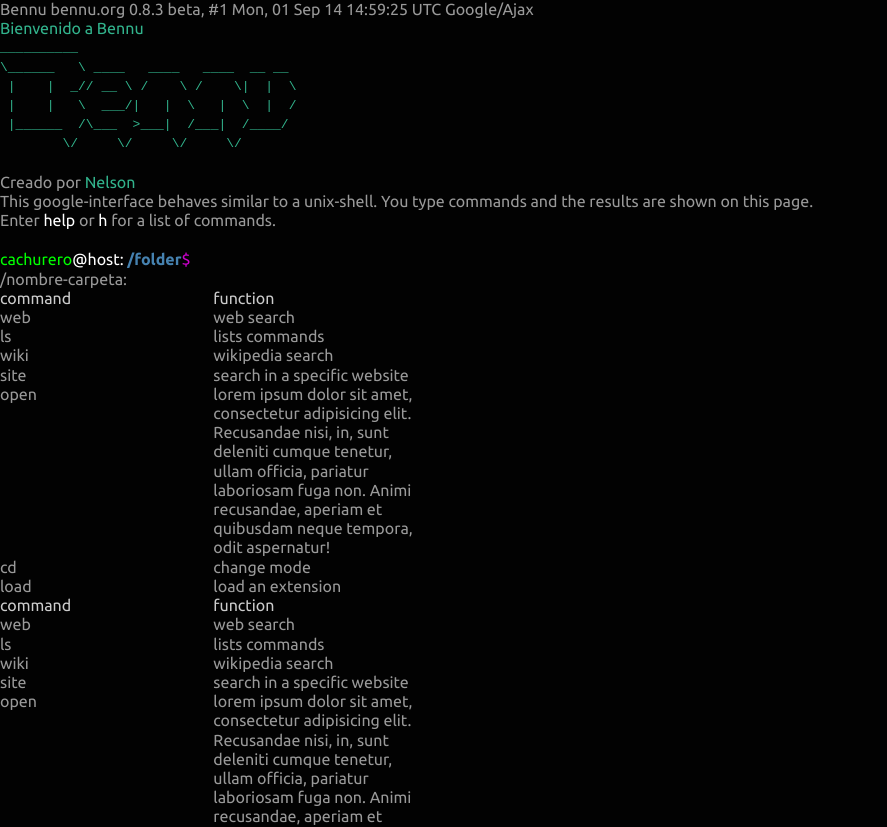
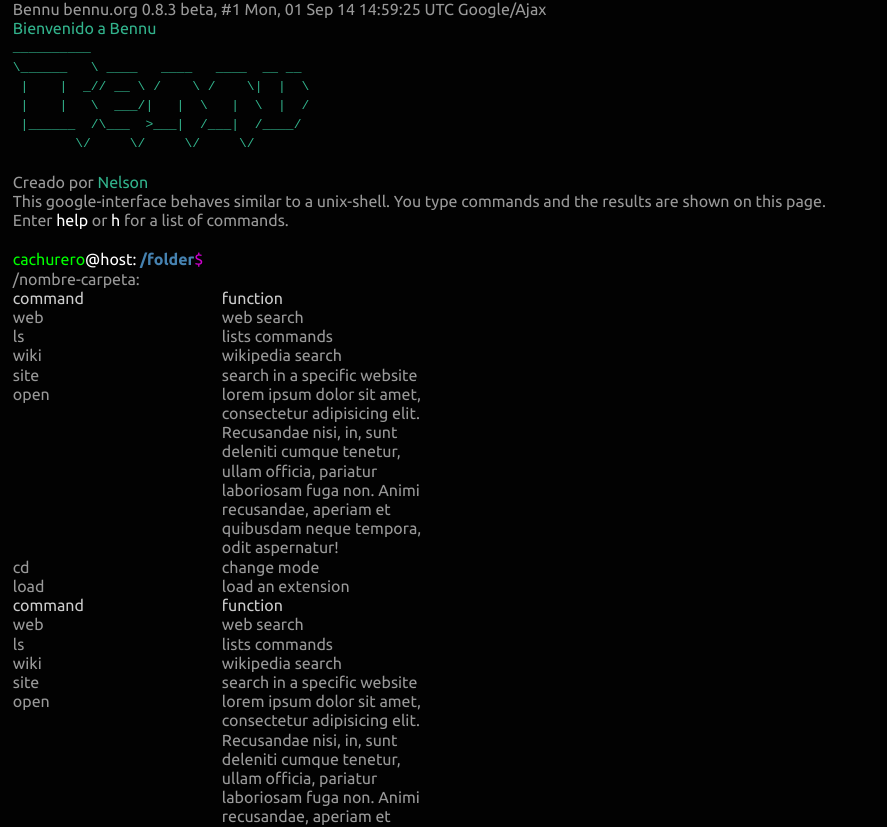
Before and after one commit to Bennu/bsh-css, a website: page index.html in a window 1280 px wide. Shown: the top 827 px of the page, without its empty margins (0-887 px from the left). Drawn offline with Linux system fonts and the light colour scheme.

Commit message:
fix fondos

```diff
--- a/src/scss/_body.scss
+++ b/src/scss/_body.scss
@@ -1,9 +1,4 @@
 //Body
-
-/*[class*='columna-'] {
-	background:red;
-	border:1px solid #FFF;
-}*/
 
 @import url(http://fonts.googleapis.com/css?family=Ubuntu:300,400,500,700,300italic,400italic,500italic,700italic);
 
@@ -11,6 +6,7 @@
 	height:100%;
 }
 body{
+	background:#020202;
 	min-height:100%;
 }
 a{
--- a/src/scss/_grid.scss
+++ b/src/scss/_grid.scss
@@ -28,6 +28,7 @@
     color:$color-default;
     line-height:1.2em;
     height:100%;
-    width:100%;
+    width:98%;
     display:table;
+	margin:0 auto;
 }
```
Also changed, not shown: dist/assets/css/application.css, dist/assets/css/application.min.css.
